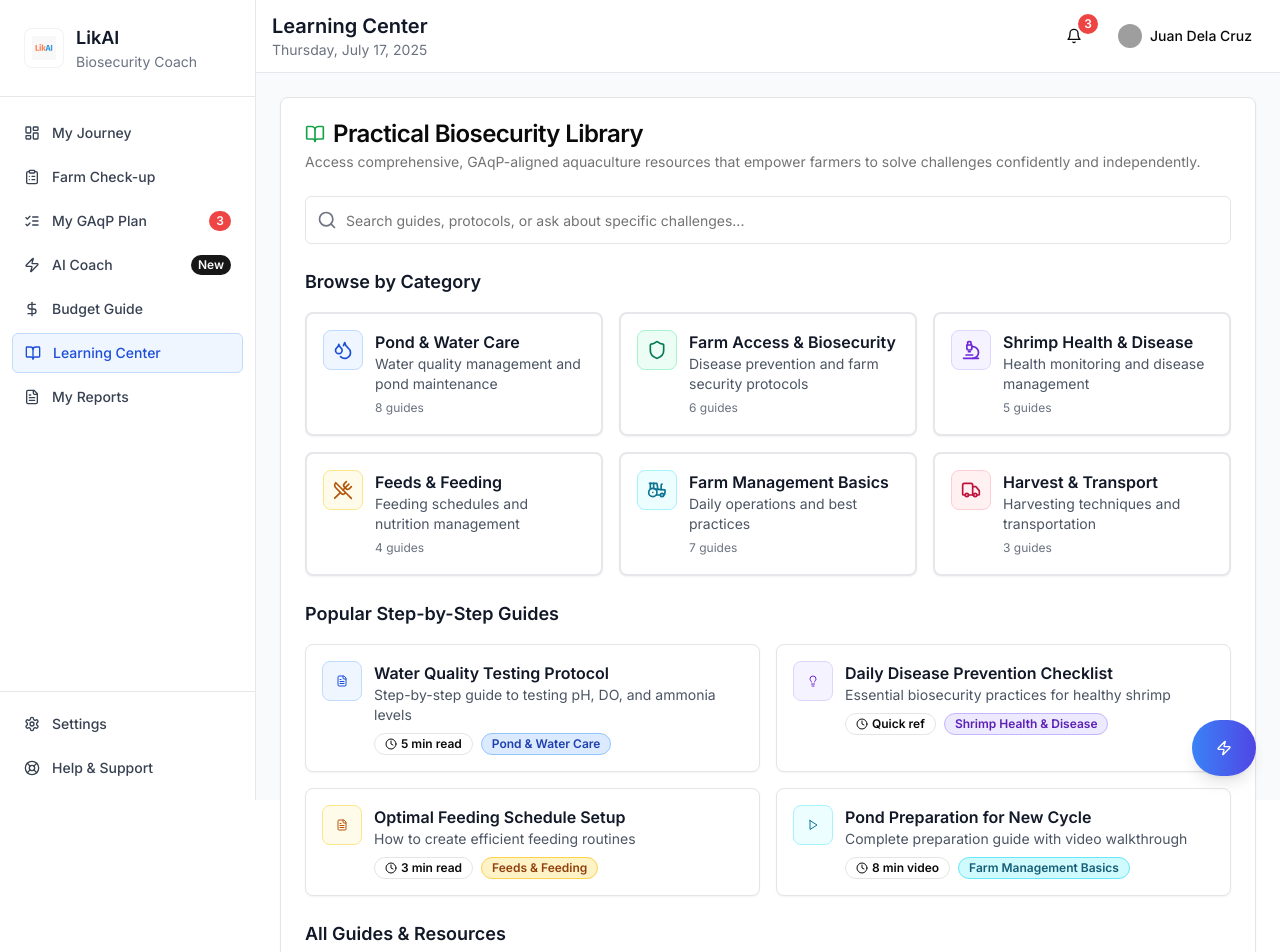
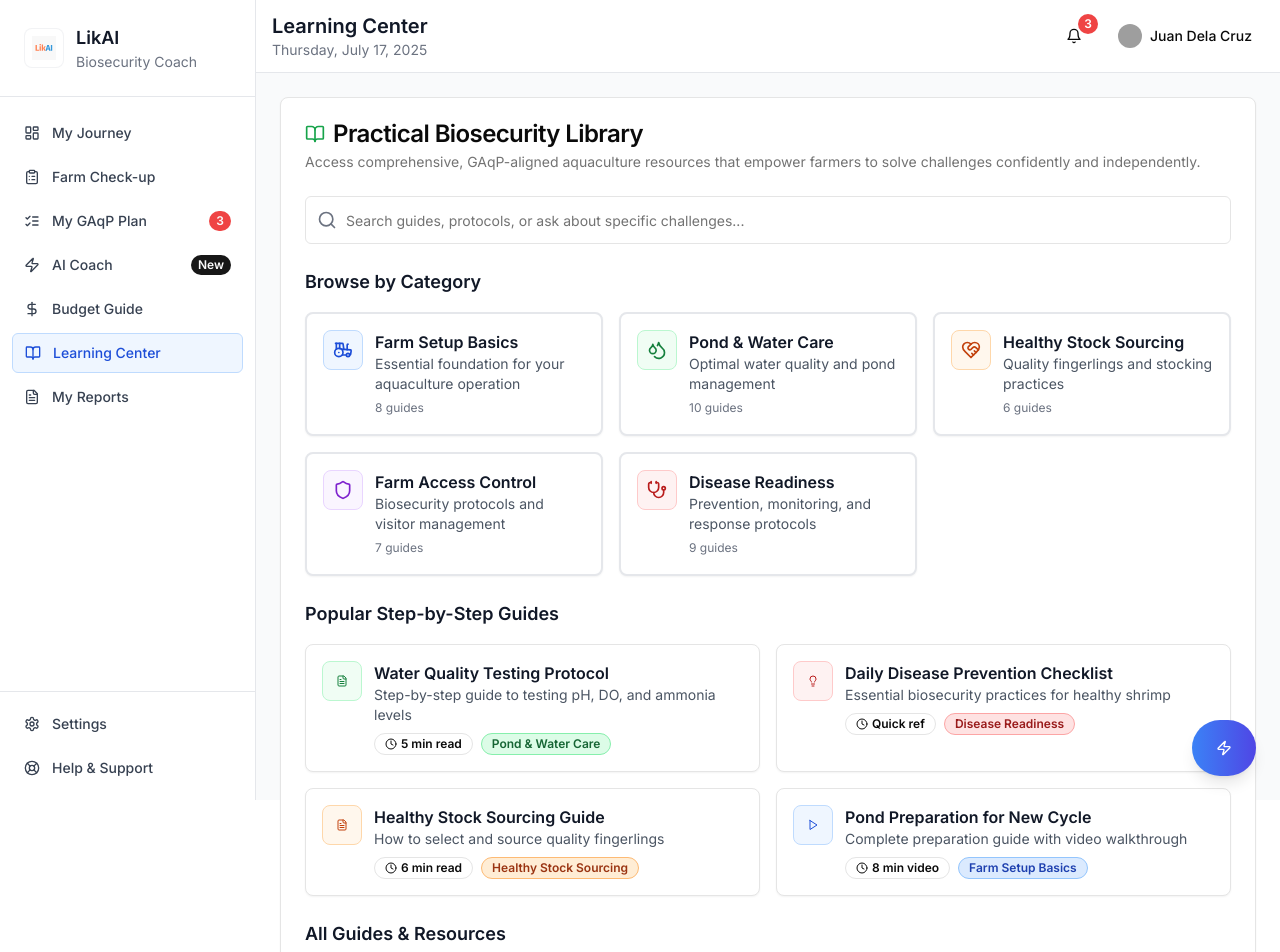
Before and after one commit to Web3-Iligan/LikAI, a Next.js app: page /knowledge in a window 1280 px wide. Shown: the top 952 px of the page. Built offline with nearby package versions, Linux system fonts and the light colour scheme; grey boxes are pictures that could not be loaded.

Commit message:
Refactor KnowledgeBasePage to update category names, descriptions, and icons for improved clarity and consistency; add new article on selecting quality post-larvae.

```diff
--- a/app/knowledge/page.tsx
+++ b/app/knowledge/page.tsx
@@ -9,15 +9,14 @@ import {
   Droplets,
   FileText,
   Filter,
+  HeartHandshake,
   Lightbulb,
-  Microscope,
   Play,
   Search,
   Shield,
+  Stethoscope,
   Tag,
   Tractor,
-  Truck,
-  UtensilsCrossed,
 } from "lucide-react";
 
 import { Badge } from "@/components/ui/badge";
@@ -67,52 +66,44 @@ export default function KnowledgeBasePage() {
 
   const categories: Category[] = [
     {
-      id: "pond-water",
-      name: "Pond & Water Care",
-      description: "Water quality management and pond maintenance",
-      icon: Droplets,
+      id: "farm-setup-basics",
+      name: "Farm Setup Basics",
+      description: "Essential foundation for your aquaculture operation",
+      icon: Tractor,
       color: "bg-blue-50 border-blue-200 text-blue-700",
       count: 8,
     },
     {
-      id: "biosecurity",
-      name: "Farm Access & Biosecurity",
-      description: "Disease prevention and farm security protocols",
-      icon: Shield,
-      color: "bg-emerald-50 border-emerald-200 text-emerald-700",
+      id: "pond-water-care",
+      name: "Pond & Water Care",
+      description: "Optimal water quality and pond management",
+      icon: Droplets,
+      color: "bg-green-50 border-green-200 text-green-700",
+      count: 10,
+    },
+    {
+      id: "healthy-stock-sourcing",
+      name: "Healthy Stock Sourcing",
+      description: "Quality fingerlings and stocking practices",
+      icon: HeartHandshake,
+      color: "bg-orange-50 border-orange-200 text-orange-700",
       count: 6,
     },
     {
-      id: "shrimp-health",
-      name: "Shrimp Health & Disease",
-      description: "Health monitoring and disease management",
-      icon: Microscope,
-      color: "bg-violet-50 border-violet-200 text-violet-700",
-      count: 5,
-    },
-    {
-      id: "feeds",
-      name: "Feeds & Feeding",
-      description: "Feeding schedules and nutrition management",
-      icon: UtensilsCrossed,
-      color: "bg-amber-50 border-amber-200 text-amber-700",
-      count: 4,
-    },
-    {
-      id: "farm-management",
-      name: "Farm Management Basics",
-      description: "Daily operations and best practices",
-      icon: Tractor,
-      color: "bg-cyan-50 border-cyan-200 text-cyan-700",
+      id: "farm-access-control",
+      name: "Farm Access Control",
+      description: "Biosecurity protocols and visitor management",
+      icon: Shield,
+      color: "bg-purple-50 border-purple-200 text-purple-700",
       count: 7,
     },
     {
-      id: "harvest",
-      name: "Harvest & Transport",
-      description: "Harvesting techniques and transportation",
-      icon: Truck,
-      color: "bg-rose-50 border-rose-200 text-rose-700",
-      count: 3,
+      id: "disease-readiness",
+      name: "Disease Readiness",
+      description: "Prevention, monitoring, and response protocols",
+      icon: Stethoscope,
+      color: "bg-red-50 border-red-200 text-red-700",
+      count: 9,
     },
   ];
 
@@ -131,15 +122,15 @@ export default function KnowledgeBasePage() {
       description: "Essential biosecurity practices for healthy shrimp",
       duration: "Quick ref",
       type: "quickref",
-      category: "Shrimp Health & Disease",
+      category: "Disease Readiness",
     },
     {
-      id: "feeding-schedule",
-      title: "Optimal Feeding Schedule Setup",
-      description: "How to create efficient feeding routines",
-      duration: "3 min read",
+      id: "stock-sourcing",
+      title: "Healthy Stock Sourcing Guide",
+      description: "How to select and source quality fingerlings",
+      duration: "6 min read",
       type: "guide",
-      category: "Feeds & Feeding",
+      category: "Healthy Stock Sourcing",
     },
     {
       id: "pond-preparation",
@@ -147,7 +138,7 @@ export default function KnowledgeBasePage() {
       description: "Complete preparation guide with video walkthrough",
       duration: "8 min video",
       type: "video",
-      category: "Farm Management Basics",
+      category: "Farm Setup Basics",
     },
   ];
 
@@ -200,7 +191,7 @@ export default function KnowledgeBasePage() {
       title: "Essential Biosecurity Protocols for Shrimp Farms",
       description:
         "Key practices to prevent disease introduction and spread on your farm.",
-      category: "Farm Access & Biosecurity",
+      category: "Farm Access Control",
       tags: ["disease prevention", "farm management", "protocols"],
       duration: "6 min read",
       type: "guide",
@@ -254,8 +245,8 @@ export default function KnowledgeBasePage() {
       title: "Cost-Effective Feed Management Strategies",
       description:
         "Optimize feeding practices to reduce costs and improve FCR.",
-      category: "Feeds & Feeding",
-      tags: ["feed", "cost saving", "FCR"],
+      category: "Pond & Water Care",
+      tags: ["feed", "cost saving", "FCR", "water quality"],
       duration: "4 min read",
       type: "guide",
       content: `
@@ -295,7 +286,7 @@ export default function KnowledgeBasePage() {
       title: "Recognizing Early Signs of Disease in Shrimp",
       description:
         "Visual and behavioral indicators of common shrimp diseases.",
-      category: "Shrimp Health & Disease",
+      category: "Disease Readiness",
       tags: ["disease detection", "shrimp health", "symptoms"],
       duration: "Quick ref",
       type: "quickref",
@@ -335,7 +326,7 @@ export default function KnowledgeBasePage() {
       title: "Implementing a Visitor Disinfection Station",
       description:
         "Step-by-step guide to setting up an effective footbath and vehicle disinfection point.",
-      category: "Farm Access & Biosecurity",
+      category: "Farm Access Control",
       tags: ["access control", "disinfection", "footbath"],
       duration: "7 min read",
       type: "guide",
@@ -383,7 +374,7 @@ export default function KnowledgeBasePage() {
       title: "Emergency Response Plan for Typhoon Season",
       description:
         "Prepare your farm for extreme weather events to minimize damage and losses.",
-      category: "Farm Management Basics",
+      category: "Farm Setup Basics",
       tags: ["weather", "emergency", "typhoon", "disaster preparedness"],
       duration: "10 min read",
       type: "guide",
@@ -416,6 +407,53 @@ export default function KnowledgeBasePage() {
           <li><strong>Repair & Recovery:</strong> Begin repairs to infrastructure and restore normal operations.</li>
         </ul>
         <p class="text-sm text-gray-600 italic">Having a well-rehearsed emergency plan can significantly reduce the impact of natural disasters on your farm. Regularly review and update your plan.</p>
+      `,
+    },
+    {
+      id: "7",
+      title: "Selecting Quality Post-Larvae (PLs)",
+      description:
+        "Essential guidelines for sourcing healthy, disease-free shrimp stock.",
+      category: "Healthy Stock Sourcing",
+      tags: ["PLs", "stock quality", "disease-free", "sourcing"],
+      duration: "5 min read",
+      type: "guide",
+      content: `
+        <h3 class="text-xl font-semibold mb-3 flex items-center gap-2"><HeartHandshake class="h-5 w-5 text-orange-600" /> Quality Stock Selection</h3>
+        <p class="mb-4">Sourcing healthy, high-quality post-larvae (PLs) is crucial for successful shrimp farming. Quality stock reduces disease risks and improves survival rates.</p>
+
+        <h4 class="text-lg font-semibold mb-2">1. Choose Certified Suppliers</h4>
+        <ul class="list-disc list-inside ml-4 mb-4">
+          <li>Select suppliers with BFAR certification or equivalent quality standards</li>
+          <li>Verify the supplier's health management protocols</li>
+          <li>Request health certificates and SPF (Specific Pathogen Free) documentation</li>
+          <li>Visit the hatchery to assess facilities and practices</li>
+        </ul>
+
+        <h4 class="text-lg font-semibold mb-2">2. Visual Quality Assessment</h4>
+        <ul class="list-disc list-inside ml-4 mb-4">
+          <li><strong>Active Swimming:</strong> PLs should be actively swimming and responsive</li>
+          <li><strong>Clear Body:</strong> Transparent body with visible internal organs</li>
+          <li><strong>Normal Color:</strong> No unusual discoloration or spots</li>
+          <li><strong>Full Gut:</strong> Visible gut contents indicating active feeding</li>
+          <li><strong>Complete Appendages:</strong> All antennae, eyes, and swimmerets intact</li>
+        </ul>
+
+        <h4 class="text-lg font-semibold mb-2">3. Size and Age Considerations</h4>
+        <ul class="list-disc list-inside ml-4 mb-4">
+          <li>Stock PL12-PL15 age for optimal adaptation to pond conditions</li>
+          <li>Ensure uniform size distribution (8-12mm)</li>
+          <li>Avoid stressed or smaller PLs that may indicate poor rearing conditions</li>
+        </ul>
+
+        <h4 class="text-lg font-semibold mb-2">4. Transportation and Acclimation</h4>
+        <ul class="list-disc list-inside ml-4 mb-4">
+          <li>Transport during cooler hours to reduce stress</li>
+          <li>Gradually acclimate PLs to pond water temperature and salinity</li>
+          <li>Use proper oxygen levels during transport</li>
+          <li>Stock immediately after proper acclimation</li>
+        </ul>
+        <p class="text-sm text-gray-600 italic">For specific supplier recommendations in your area, consult your local BFAR office or AI Coach.</p>
       `,
     },
   ];
@@ -453,16 +491,14 @@ export default function KnowledgeBasePage() {
     const colorMap: { [key: string]: string } = {
       "bg-blue-50 border-blue-200 text-blue-700":
         "bg-blue-100 text-blue-800 border-blue-300",
-      "bg-emerald-50 border-emerald-200 text-emerald-700":
-        "bg-emerald-100 text-emerald-800 border-emerald-300",
-      "bg-violet-50 border-violet-200 text-violet-700":
-        "bg-violet-100 text-violet-800 border-violet-300",
-      "bg-amber-50 border-amber-200 text-amber-700":
-        "bg-amber-100 text-amber-800 border-amber-300",
-      "bg-cyan-50 border-cyan-200 text-cyan-700":
-        "bg-cyan-100 text-cyan-800 border-cyan-300",
-      "bg-rose-50 border-rose-200 text-rose-700":
-        "bg-rose-100 text-rose-800 border-rose-300",
+      "bg-green-50 border-green-200 text-green-700":
+        "bg-green-100 text-green-800 border-green-300",
+      "bg-orange-50 border-orange-200 text-orange-700":
+        "bg-orange-100 text-orange-800 border-orange-300",
+      "bg-purple-50 border-purple-200 text-purple-700":
+        "bg-purple-100 text-purple-800 border-purple-300",
+      "bg-red-50 border-red-200 text-red-700":
+        "bg-red-100 text-red-800 border-red-300",
     };
 
     return (
```
